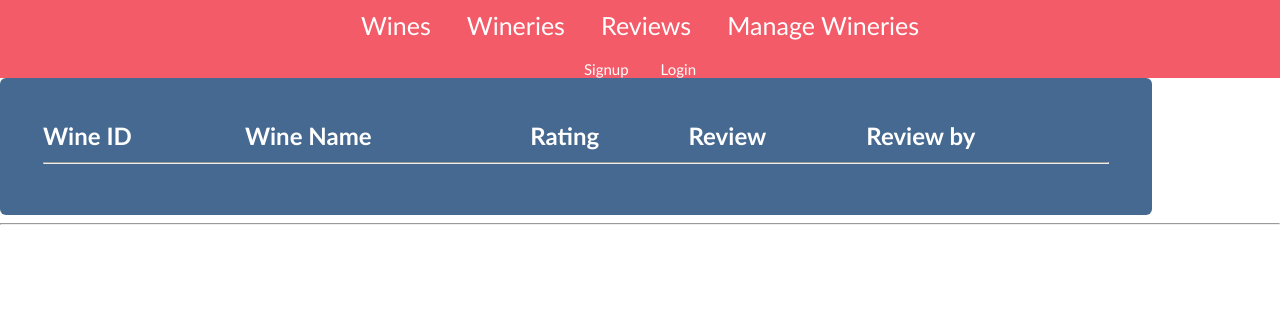
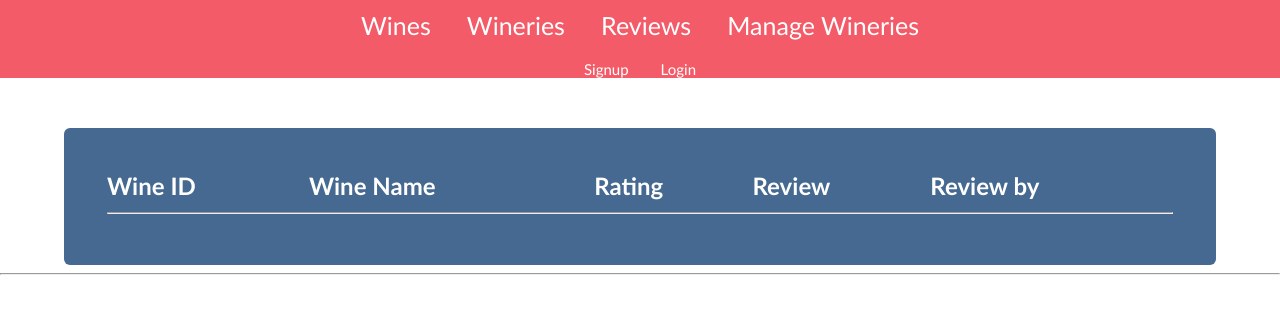
Before and after one commit to GremBleen/COS221-Prac-5, a PHP site: page /reviews.php in a window 1280 px wide. Shown: the top 314 px of the page. Run offline with PHP 8.4, Linux system fonts and the light colour scheme.

Commit message:
Review Page is working

```diff
--- a/GrapeVine/reviews.php
+++ b/GrapeVine/reviews.php
@@ -8,9 +8,11 @@
 <?php
 require_once("php/navbar.php")
 ?>
-<table class="tableOfInfo" id="tableOfInfo">
+<div class="container-a" style="margin-top: 50px;">
+    <table class="tableOfInfo" id="tableOfInfo">
 
-</table>
+    </table>
+</div>
 <tr><td colspan = "6"><hr style = "color: white;"></td></tr>
 <script>
     function loadReviews() {
```
